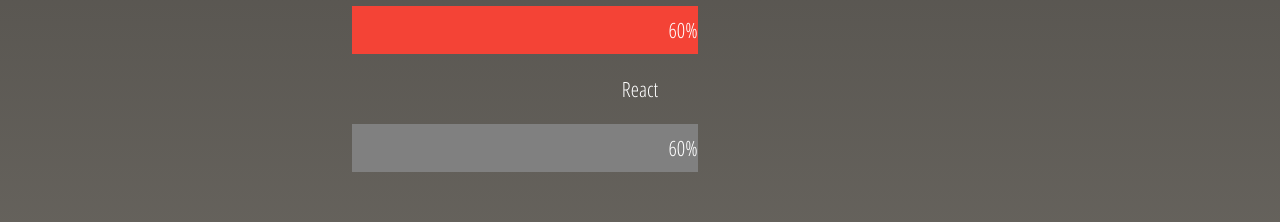
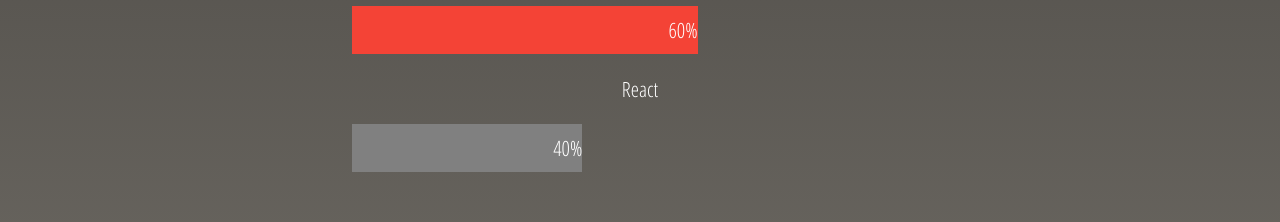
Before and after one commit to gurung16/main-portfolio, a plain HTML site: page index.html in a window 1280 px wide. Shown: the part 1060-1282 px from the top of the page. Drawn offline with Linux system fonts and the light colour scheme.

Commit message:
minor update

```diff
--- a/index.html
+++ b/index.html
@@ -49,7 +49,7 @@
 
           <p>React</p>
           <div class="cont">
-          <div class="skills react">60%</div>
+          <div class="skills react">40%</div>
           </div>
 
             </div>
--- a/styles.css
+++ b/styles.css
@@ -61,7 +61,7 @@
 .html {width: 80%; background-color: #4CAF50;} /* Green */
 .css {width: 75%; background-color: #2196F3;} /* Blue */
 .js {width: 60%; background-color: #f44336;} /* Red */
-.react {width: 60%; background-color: #808080;} /* Dark Grey */
+.react {width: 40%; background-color: #808080;} /* Dark Grey */
 
 
 #content-portfolio{
```
